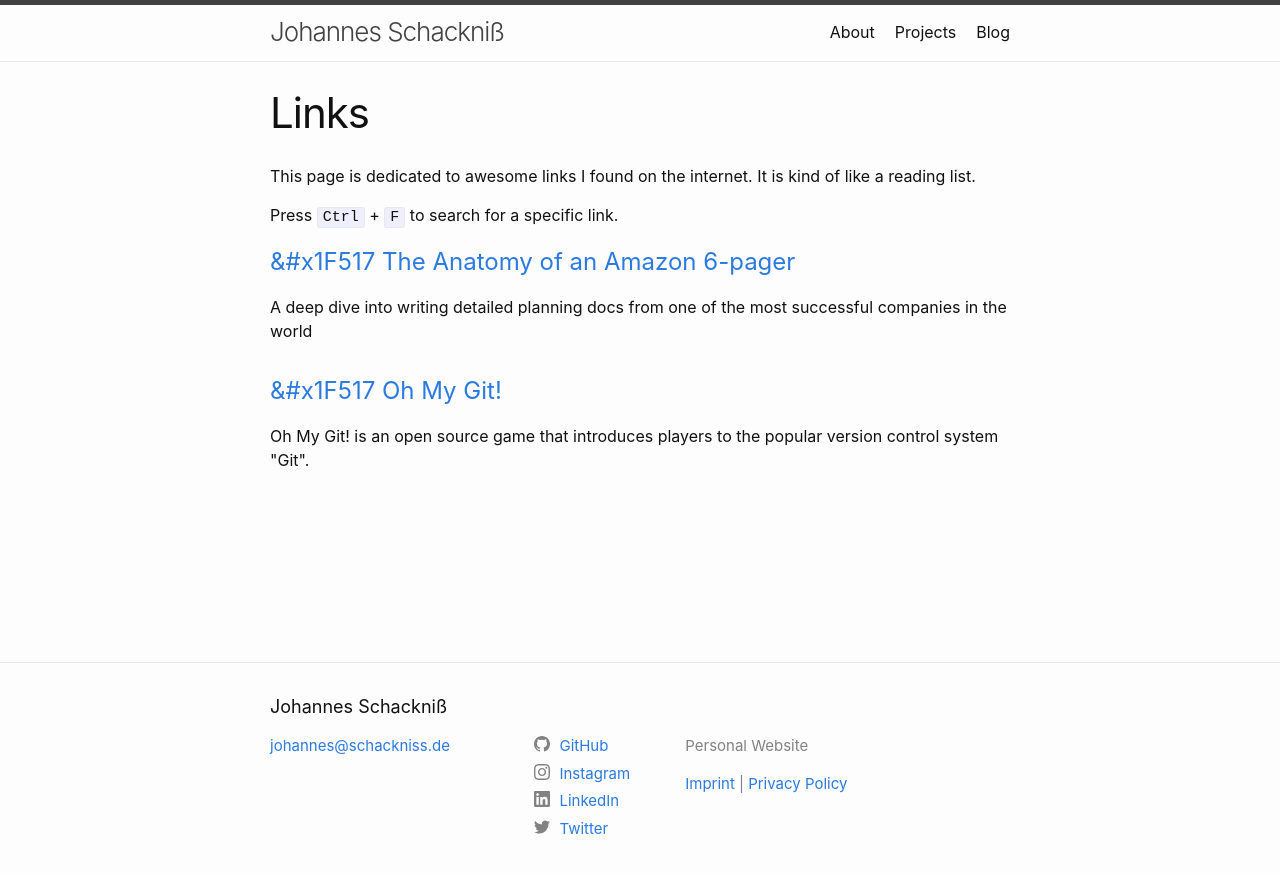
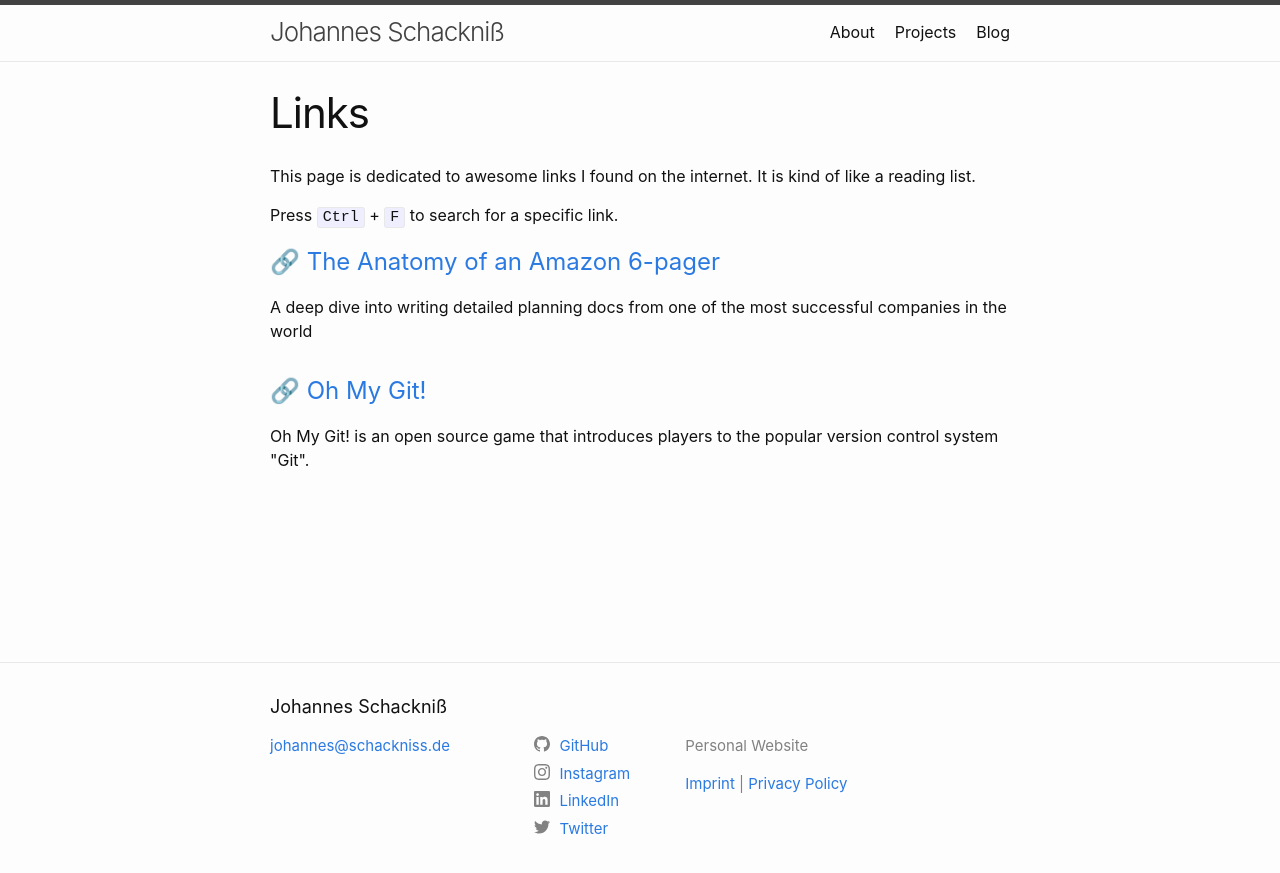
Before and after one commit to schackniss/schackniss.de, a Jekyll site: the page built from links.md, in a window 1280 px wide. Shown: the top 873 px of the page. Built offline with Jekyll 4.4.1, drawn with Linux system fonts in a browser that asks for light colours.

Commit message:
[Fix] link emoji

```diff
--- a/links.md
+++ b/links.md
@@ -12,7 +12,7 @@ Press `Ctrl` + `F` to search for a specific link.
     <li>
     <h3>
         <a class="post-link" href="{{ link.url }}">
-        &#x1F517 {{ link.title | escape }}
+        🔗 {{ link.title | escape }}
         </a>
     </h3>
     {{ link.description }}
```
